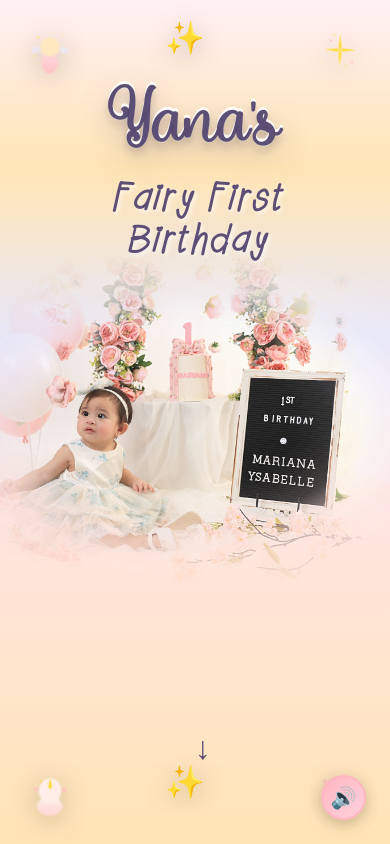
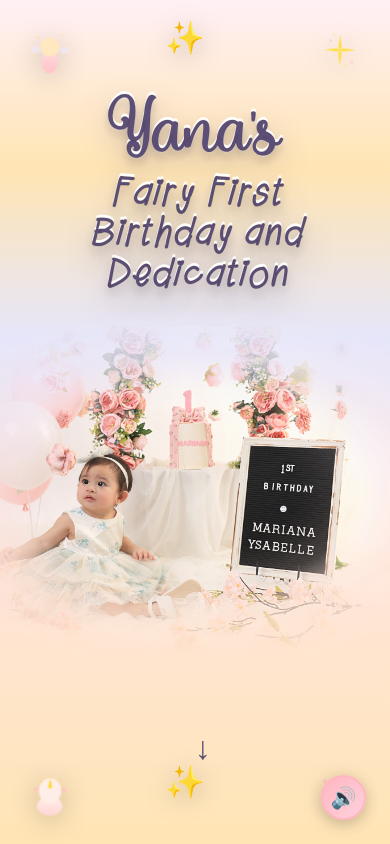
Before and after one commit to preciousneguia/yana1st, a React (Vite) app: page / in a window 390 px wide. Shown: the top 844 px of the page. Built offline with nearby package versions, Linux system fonts and the light colour scheme.

Commit message:
[feat]: refine hero section subtitle and mobile layout

```diff
--- a/src/components/Hero.jsx
+++ b/src/components/Hero.jsx
@@ -25,7 +25,7 @@ const Hero = ({ scrollY, windowHeight }) => {
       <div className="section-content">
         <div className="hero-content">
           <h1 className="hero-title">Yana's</h1>
-          <h2 className="hero-subtitle">Fairy First Birthday</h2>
+          <h2 className="hero-subtitle">Fairy First Birthday and Dedication</h2>
         </div>
       </div>
 
--- a/src/index.css
+++ b/src/index.css
@@ -190,7 +190,7 @@ section {
     position: relative;
     overflow: hidden;
     align-items: flex-start;
-    padding-top: 12vh;
+    padding-top: 15vh;
 }
 
 .hero-background-image {
@@ -251,6 +251,19 @@ section {
         inset 0 0 40px rgba(255, 255, 255, 0.2);
 }
 
+/* Mobile: lower the hero background so subtitle sits above it */
+@media (max-width: 768px) {
+    .hero-background-image {
+        top: 30vh;
+        height: calc(100% - 30vh);
+    }
+
+    /* keep image sizing in check so it doesn't overlap subtitle area */
+    .hero-image {
+        max-height: calc(95vh - 30vh);
+    }
+}
+
 .hero-content {
     text-align: center;
     position: relative;
@@ -260,29 +273,62 @@ section {
 }
 
 .hero-title {
+    font-family: 'MagicHeart', 'Quicksand', Georgia, 'Times New Roman', serif;
+    font-weight: 700;
     font-size: 8rem;
     color: var(--text-color);
-    text-shadow: 2px 2px 4px rgba(255, 255, 255, 0.8);
     font-weight: bold;
     opacity: 0;
     animation: fadeInUp 1s ease 0.3s forwards;
-}
-
-/* Use decorative MagicHeart bold only for the hero title (Yana) */
-.hero-title {
-    font-family: 'MagicHeart', 'Quicksand', Georgia, 'Times New Roman', serif;
-    font-weight: 700;
+    text-shadow:
+        0 -3px 0 rgba(255,255,255,0.92), /* stronger top highlight */
+        0 10px 30px rgba(93,78,117,0.36), /* deeper soft drop shadow */
+        0 6px 8px rgba(0,0,0,0.18), /* darker core shadow */
+        0 1px 0 rgba(255,255,255,0.6); /* subtle extra sheen */
+    -webkit-text-stroke: 0.9px rgba(0,0,0,0.08);
+    /* keep the color readable while preserving the decorative font */
+    color: var(--text-color);
+    transform: translateZ(0) translateY(0.5px);
+    margin-bottom: 0.25rem;
 }
 
 .hero-subtitle {
     font-family: 'Girly', 'Quicksand', Georgia, 'Times New Roman', serif;
     font-size: 3.6rem;
     color: var(--text-color);
-    margin-bottom: 1.5rem;
-    text-shadow: 2px 2px 4px rgba(255, 255, 255, 0.8);
+    margin-top: 0.1rem;
+    margin-bottom: 0.6rem;
+    text-shadow:
+        0 -3px 0 rgba(255,255,255,0.95),
+        0 14px 30px rgba(93,78,117,0.45),
+        0 6px 12px rgba(0,0,0,0.22);
     font-style: italic;
     opacity: 0;
     animation: fadeInUp 1s ease 0.6s forwards;
+    -webkit-text-stroke: 0.9px rgba(0,0,0,0.14);
+    font-weight: 600;
+}
+
+/* Enforce tighter spacing between title and subtitle */
+.hero-content .hero-title {
+    margin-bottom: 0.15rem !important;
+    line-height: 1;
+}
+
+.hero-content .hero-subtitle {
+    margin-top: 0.05rem !important;
+    margin-bottom: 0.5rem !important;
+    line-height: 1.05;
+}
+
+@media (max-width: 768px) {
+    .hero-content .hero-title {
+        margin-bottom: 0.08rem !important;
+    }
+    .hero-content .hero-subtitle {
+        margin-top: 0.02rem !important;
+        margin-bottom: 0.35rem !important;
+    }
 }
 
 .hero-date {
@@ -294,20 +340,6 @@ section {
     text-shadow: 1px 1px 2px rgba(255, 255, 255, 0.8);
 }
 
-
-/* Embossed / pop effect for hero title */
-.hero-title {
-    /* stronger layered shadows for more pronounced depth */
-    text-shadow:
-        0 -3px 0 rgba(255,255,255,0.92), /* stronger top highlight */
-        0 10px 30px rgba(93,78,117,0.36), /* deeper soft drop shadow */
-        0 6px 8px rgba(0,0,0,0.18), /* darker core shadow */
-        0 1px 0 rgba(255,255,255,0.6); /* subtle extra sheen */
-    -webkit-text-stroke: 0.9px rgba(0,0,0,0.08);
-    /* keep the color readable while preserving the decorative font */
-    color: var(--text-color);
-    transform: translateZ(0) translateY(0.5px);
-}
 .hero-celebration-text {
     position: absolute;
     bottom: 15vh;
@@ -627,7 +659,6 @@ section {
     }
 
     /* Keep hero image behavior similar to desktop on mobile (no over-zoom / no cut-off) */
-    .hero-background-image,
     .hero-image-wrapper {
         /* preserve full area but allow image to size naturally; minimal side padding */
         height: 100%;
@@ -638,12 +669,22 @@ section {
         box-sizing: border-box;
     }
 
+    /* push the background image down so subtitles remain above it on mobile */
+    .hero-background-image {
+        left: 0;
+        width: 100%;
+        top: 23vh;
+        height: calc(100% - 30vh);
+        padding: 0 0.08rem;
+        box-sizing: border-box;
+    }
+
     .hero-image {
         width: 100%;
         max-width: none;
         height: auto;
         /* allow the image to get as large as the viewport height on mobile */
-        max-height: 100vh;
+        max-height: calc(100vh - 30vh);
         object-fit: contain;
         opacity: 0.96;
         filter: brightness(1.05) contrast(0.98) saturate(1.05);
```
